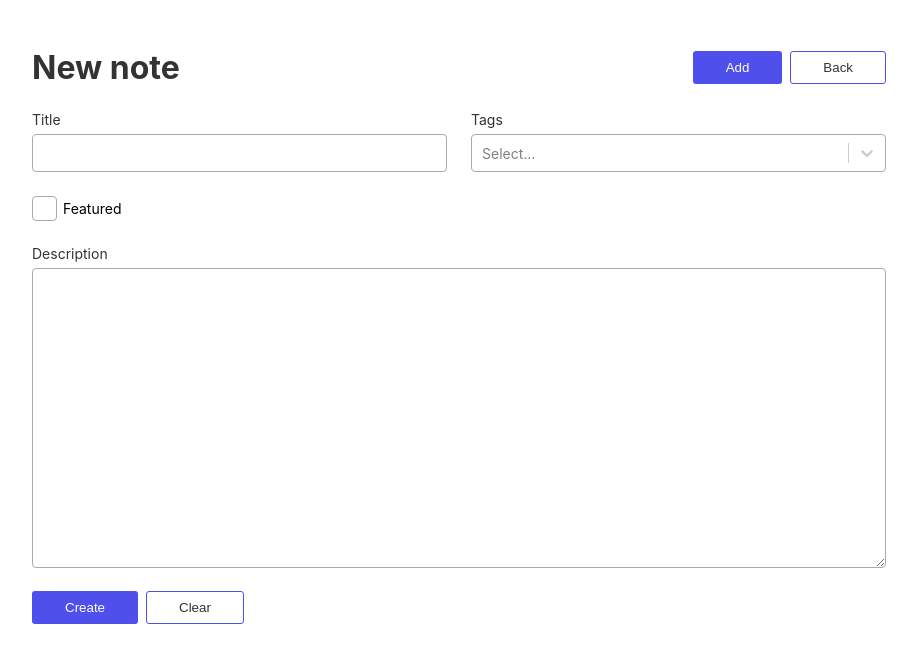
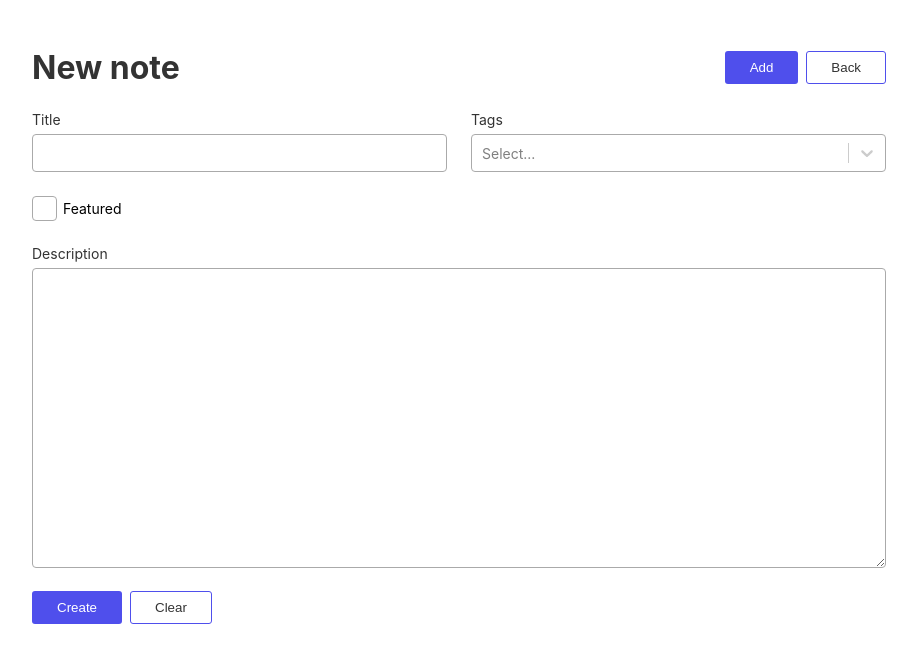
Before and after one commit to aandrv260/react-articles, a React (Create React App) app: page /new-note in a window 1280 px wide. Shown: the top 662 px of the page, without its empty margins (181-1098 px from the left). Built offline with nearby package versions, Linux system fonts and the light colour scheme.

Commit message:
Added a red button style for the delete button

```diff
--- a/src/components/Button/Button.module.scss
+++ b/src/components/Button/Button.module.scss
@@ -1,5 +1,5 @@
 .btn {
-  padding: 0.8rem 3.2rem;
+  padding: 0.8rem 2.4rem;
   background-color: transparent;
   cursor: pointer;
   border: 1px solid transparent;
@@ -25,4 +25,15 @@
     background-color: transparent;
     color: var(--color-main-text);
   }
+
+  &--red {
+    background-color: transparent;
+    border-color: var(--color-red);
+    color: var(--color-red);
+
+    &:hover {
+      background-color: var(--color-red);
+      color: #fff;
+    }
+  }
 }
--- a/src/components/Button/Button.tsx
+++ b/src/components/Button/Button.tsx
@@ -6,15 +6,17 @@ export interface ButtonProps {
   children?: React.ReactNode;
   type?: 'submit' | 'button' | 'reset';
   designStyle?: ButtonStyles;
+  isRed?: boolean;
   onClick?: (event: React.MouseEvent<HTMLButtonElement>) => void;
 }
 
-const Button: React.FC<ButtonProps> = ({ type, children, onClick, designStyle }) => {
+const Button: React.FC<ButtonProps> = ({ type, children, onClick, designStyle, isRed }) => {
   const designClassName = styles[`btn--${designStyle || 'full'}`];
+  const btnRedClassName = isRed ? styles['btn--red'] : '';
 
   return (
     <button
-      className={`${styles['btn']} ${designClassName}`}
+      className={`${styles['btn']} ${designClassName} ${btnRedClassName}`.trim()}
       type={type || 'button'}
       onClick={onClick}
     >
--- a/src/components/Feedback/Feedback.module.scss
+++ b/src/components/Feedback/Feedback.module.scss
@@ -23,16 +23,16 @@
   }
 
   &--success {
-    background-color: #2aa97a;
+    background-color: var(--color-green);
     color: #000;
   }
 
   &--warning {
-    background-color: #c89f23;
+    background-color: var(--color-warning);
   }
 
   &--failure {
-    background-color: #762424;
+    background-color: var(--color-red);
     color: #fff;
   }
 }
--- a/src/components/Header/Header.tsx
+++ b/src/components/Header/Header.tsx
@@ -26,7 +26,12 @@ const Header: React.FC<HeaderProps> = ({ heading, buttons, tags }) => {
       {buttons && buttons?.length > 0 && (
         <ButtonGroup>
           {buttons.map(button => (
-            <Button onClick={button.onClick} designStyle={button.designStyle} key={Math.random()}>
+            <Button
+              onClick={button.onClick}
+              designStyle={button.designStyle}
+              isRed={button.isRed}
+              key={Math.random()}
+            >
               {button.text}
             </Button>
           ))}
--- a/src/index.css
+++ b/src/index.css
@@ -9,9 +9,15 @@
 :root {
   --color-main: #4f4fec;
   --color-main-shade: #6060dc;
+
   --color-text-main: #333;
   --color-text-white: #fff;
   --color-default-grey: #aaa;
+
+  --color-green: #2aa97a;
+  --color-red: #b92626;
+  --color-warning: #c89f23;
+
   --border-radius-default: 4px;
 }
 
--- a/src/models/header.ts
+++ b/src/models/header.ts
@@ -6,6 +6,7 @@ export type ButtonStyles = 'outline' | 'full';
 interface HeaderButton {
   text: string;
   designStyle?: ButtonStyles;
+  isRed?: boolean;
   onClick: (event: ButtonClickMouseEvent) => void;
 }
 
--- a/src/models/store.ts
+++ b/src/models/store.ts
@@ -1,4 +1,4 @@
-import { Note, NoteFilters, NotesInfo } from './notes';
+import { Note, NoteFilters } from './notes';
 import { NoteTagInfo } from './noteTags';
 
 export interface NotesSlice {
--- a/src/pages/NotePage/NotePage.tsx
+++ b/src/pages/NotePage/NotePage.tsx
@@ -29,6 +29,7 @@ const NotePage = () => {
 
       {
         text: 'Delete',
+        isRed: true,
         onClick: () => {},
       },
 
```
